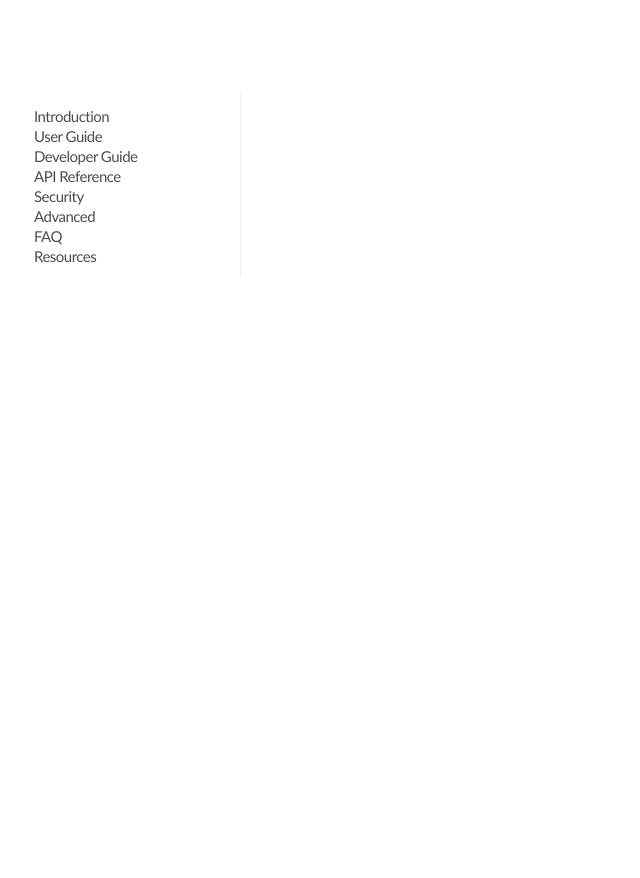
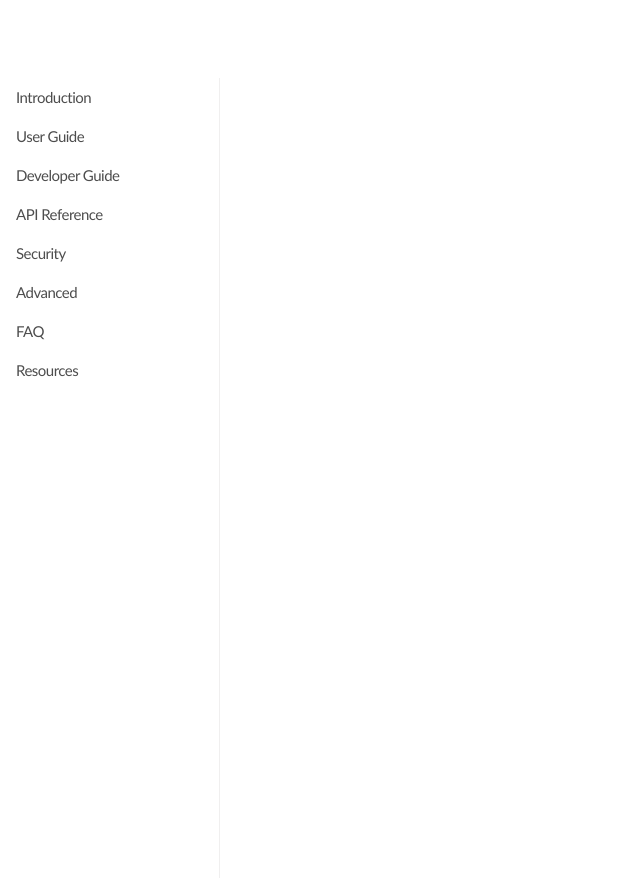
Before and after one commit to zibaakord/documentation_website, a plain HTML site: page index.html in a window 1280 px wide. Shown: the whole page, without its empty margins (0-640 px from the left). Before the commit the page ends 800 px from the top, so only its background shows below. Drawn offline with Linux system fonts and the light colour scheme.

Commit message:
Adjusted the size, padding, and margins of the sidebar menu elements for improved clarity and usability.

```diff
--- a/styles.css
+++ b/styles.css
@@ -1,3 +1,19 @@
+:root {
+    --submenu--clr: #a7a7a7;
+    --menuTitle--clr: #4d4d4d;
+    --menu--border--clr: #f0efef;
+}
+
+*{
+    margin: 0;
+    padding: 0;
+}
+
+body {
+    display: grid;
+    grid-template-columns: auto 1fr;
+}
+
 .sidebar-header {
     height: 60px;
     display: flex;
@@ -8,42 +24,54 @@
 }
 
 .menu {
-    width: 200px;
+    box-sizing: border-box;
+    height: 100vh;
+    width: 220px;
     position: fixed;
-    margin: 8px;
-    padding: 12px;
-    border-right: solid rgb(240, 239, 239) 0.4px;
-    box-shadow: #e0e0e0;
+    border-right: 0.4px solid var(--menu--border--clr);
     list-style: none;
+    position: sticky;
+    top: 0;
 }
+
+.menu-item {
+    margin: 0;
+    padding: 10px 1em;
+}
+
+
 
 .menu-title {
     font-family: "Gill Sans", sans-serif;
     font-size: 15px;
     font-weight: normal;
     letter-spacing: -0.5px;
-    color: rgb(77, 77, 77);
+    color: var(--menuTitle--clr);
     background: none;
     border: none;
 }
 
 .submenu {
-    display: none;
-    margin: 6px;
-    padding: 10px;
-    gap: 7px;
+    overflow: hidden;
+    max-height: 0;
+    list-style: none;
+    transition: max-height 300ms ease-in-out;
+}
+
+.submenu a {
+    text-decoration: none;
     font-family: "Gill Sans", sans-serif;
     font-size: 12px;
     font-weight: lighter;
     letter-spacing: -0.5px;
-    color: rgb(167, 167, 167);
-    list-style: none;
-    max-height: 0;
-    overflow: hidden;
-    transition: max-height 0.3s ease;
+    color: var(--submenu--clr);
+    gap: 7px;
+    display: flex;
+    margin: 2px;
+    padding: 5px 1em;
 }
 
 .menu-item.open .submenu {
     display: block;
-    max-height: 60px;
+    max-height: 75px;
 }
```
